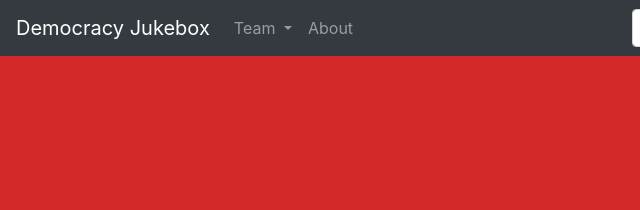
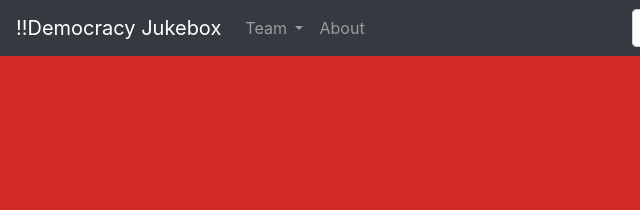
Before and after one commit to hwiley-dev/DemocracyJukebox, a website: page public/views/index.html in a window 1280 px wide. Shown: the top 210 px of the page, 0-640 px from the left. Drawn offline with nearby package versions, Linux system fonts and the light colour scheme; no server answers; files whose address does not match are found by name.

Commit message:
production test

```diff
--- a/public/views/index.html
+++ b/public/views/index.html
@@ -5,7 +5,7 @@
   <meta charset="UTF-8">
   <meta name="viewport" content="width=device-width, initial-scale=1.0">
   <meta http-equiv="X-UA-Compatible" content="ie=edge">
-  <title>JukeBocracy</title>
+  <title>!!JukeBocracy</title>
   <!-- complete bootstrap css -->
   <link rel="stylesheet" href="https://stackpath.bootstrapcdn.com/bootstrap/4.1.0/css/bootstrap.min.css" integrity="sha384-9gVQ4dYFwwWSjIDZnLEWnxCjeSWFphJiwGPXr1jddIhOegiu1FwO5qRGvFXOdJZ4"
     crossorigin="anonymous">
@@ -19,7 +19,7 @@
 <body>
   <div class="main">
     <nav class="navbar navbar-expand-lg navbar-dark bg-dark">
-      <a class="navbar-brand" href="#">Democracy Jukebox</a>
+      <a class="navbar-brand" href="#">!!Democracy Jukebox</a>
       <button class="navbar-toggler" type="button" data-toggle="collapse" data-target="#navbarSupportedContent" aria-controls="navbarSupportedContent" aria-expanded="false" aria-label="Toggle navigation">
         <span class="navbar-toggler-icon"></span>
       </button>
```
